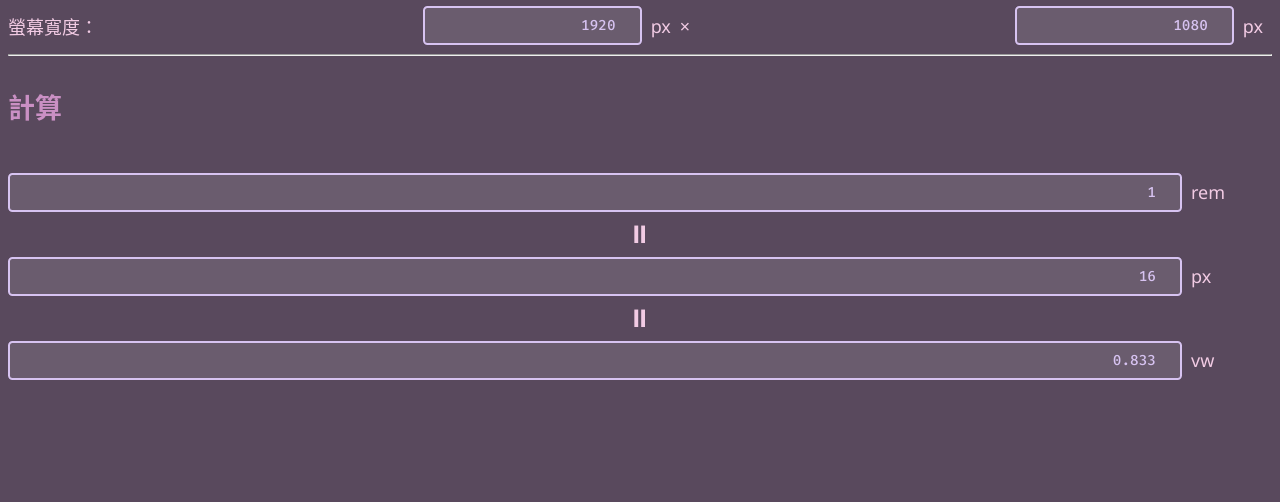
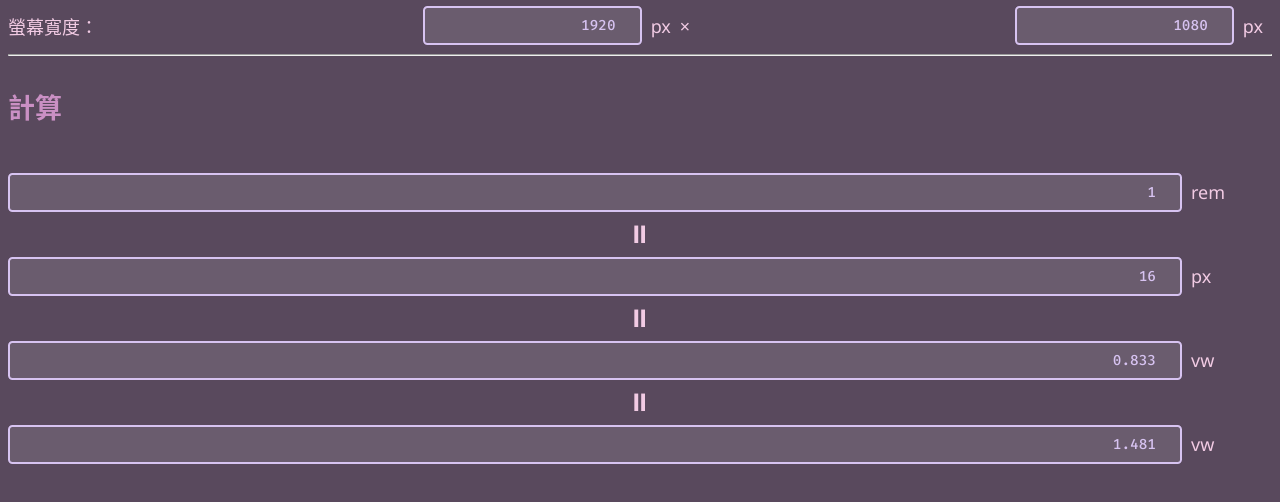
Before and after one commit to shiyou0130011/Webdesign-Calauator, a website: page src/index.html in a window 1280 px wide. Shown: the part 160-662 px from the top of the page. Drawn offline with Linux system fonts and the light colour scheme.

Commit message:
#5 加上 “=vh”的 input

```diff
--- a/src/index.html
+++ b/src/index.html
@@ -47,6 +47,8 @@
 			<input id="calc-px" type="number" step="1" value="16" /><span class="unit">px</span>
 			<span class="equal">=</span>
 			<input id="calc-vw" type="number" step="0.00001" value="0.833" /><span class="unit">vw</span>
+			<span class="equal">=</span>
+			<input id="calc-vh" type="number" step="0.00001" value="1.481" /><span class="unit">vw</span>
 		</div>
 	</form>
 </body>
```
